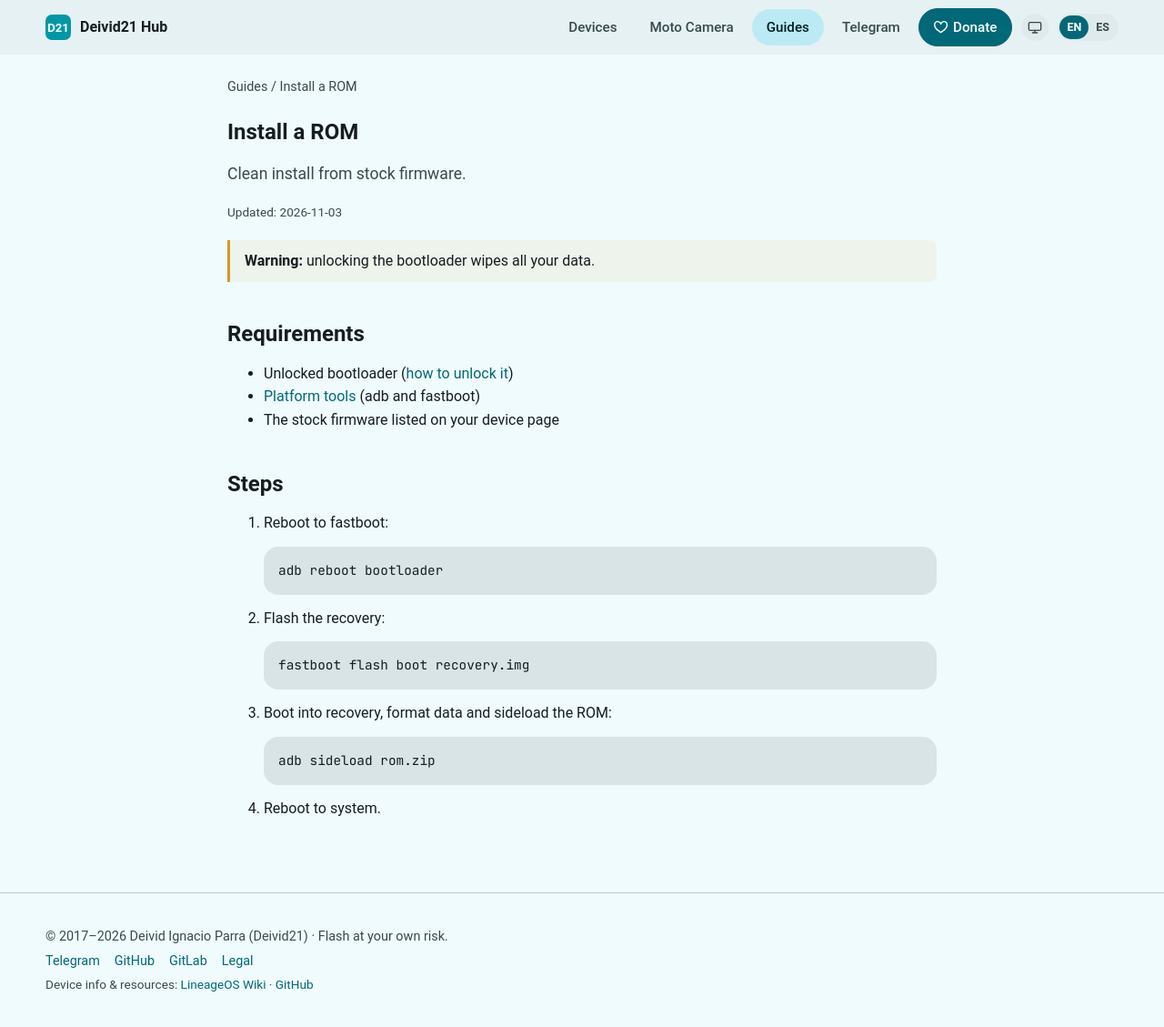
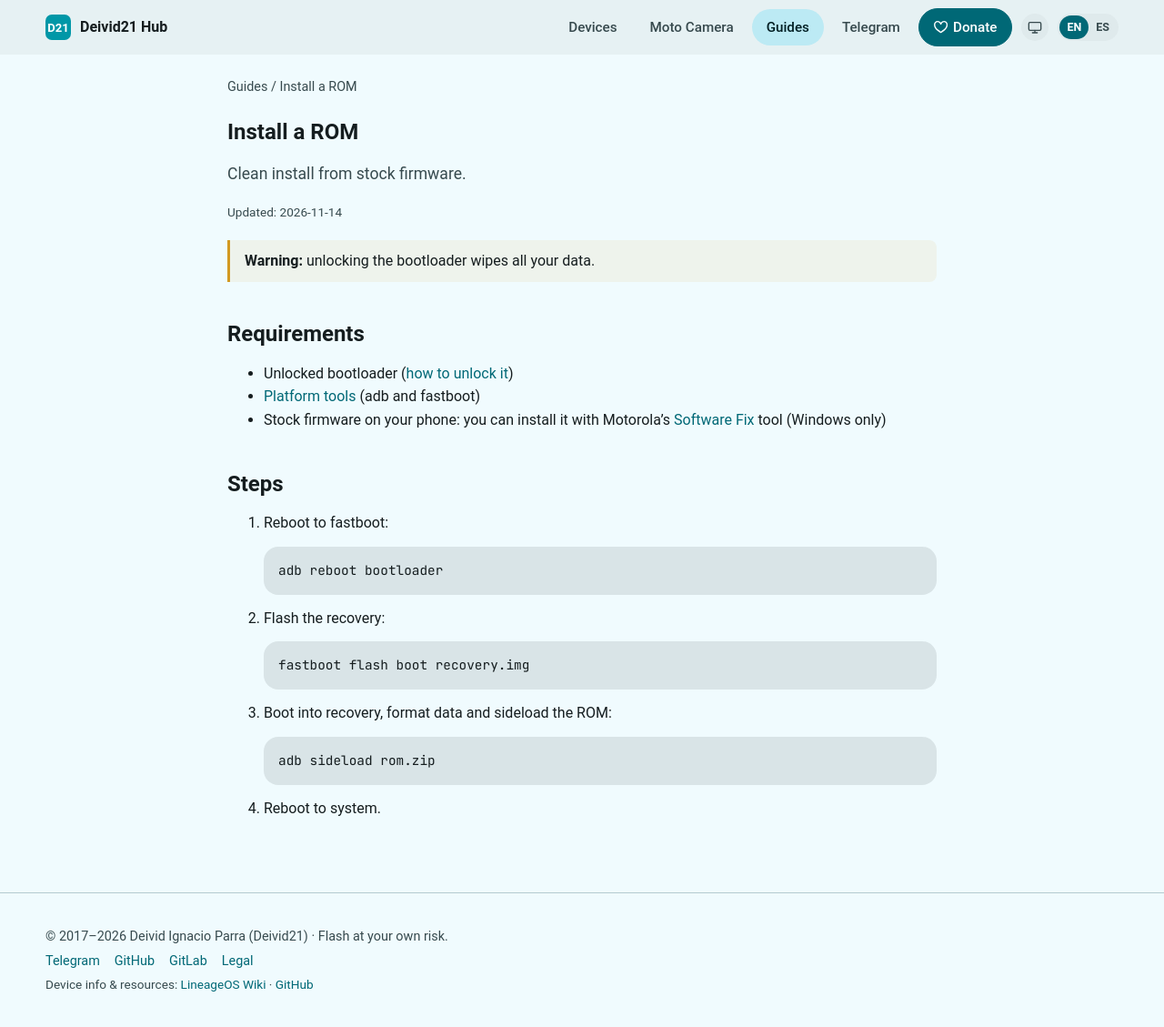
Before and after one commit to Deivid21/deivid21.github.io, a Jekyll site: the page built from _guides/install-rom.md, in a window 1280 px wide and 1130 px high. Shown: the whole window at 91% size. Built offline with Jekyll 4.4.1, drawn with Linux system fonts in a browser that asks for light colours; some web fonts are replaced.

Commit message:
docs: point to Motorola Software Fix for stock firmware
Co-Authored-By: Claude Opus 5.5 <noreply@anthropic.com>

```diff
--- a/_guides/install-rom.md
+++ b/_guides/install-rom.md
@@ -3,7 +3,7 @@ title: Install a ROM
 description: Clean install from stock firmware.
 order: 2
 devices: [all]
-updated: 2026-11-03
+updated: 2026-11-14
 title_es: Instalar una ROM
 description_es: Instalación limpia desde firmware stock.
 ---
@@ -16,7 +16,7 @@ description_es: Instalación limpia desde firmware stock.
 
 - Unlocked bootloader ([how to unlock it](../unlock-bootloader/))
 - [Platform tools](https://developer.android.com/tools/releases/platform-tools) (adb and fastboot)
-- The stock firmware listed on your device page
+- Stock firmware on your phone: you can install it with Motorola's [Software Fix](https://en-us.support.motorola.com/app/softwarefix) tool (Windows only)
 
 ## Steps
 
@@ -44,7 +44,7 @@ description_es: Instalación limpia desde firmware stock.
 
 - Bootloader desbloqueado ([cómo desbloquearlo](../unlock-bootloader/))
 - [Platform tools](https://developer.android.com/tools/releases/platform-tools) (adb y fastboot)
-- El firmware stock indicado en la página de tu dispositivo
+- Firmware stock en el teléfono: puedes instalarlo con la herramienta [Software Fix](https://en-us.support.motorola.com/app/softwarefix) de Motorola (solo Windows)
 
 ## Pasos
 
```
